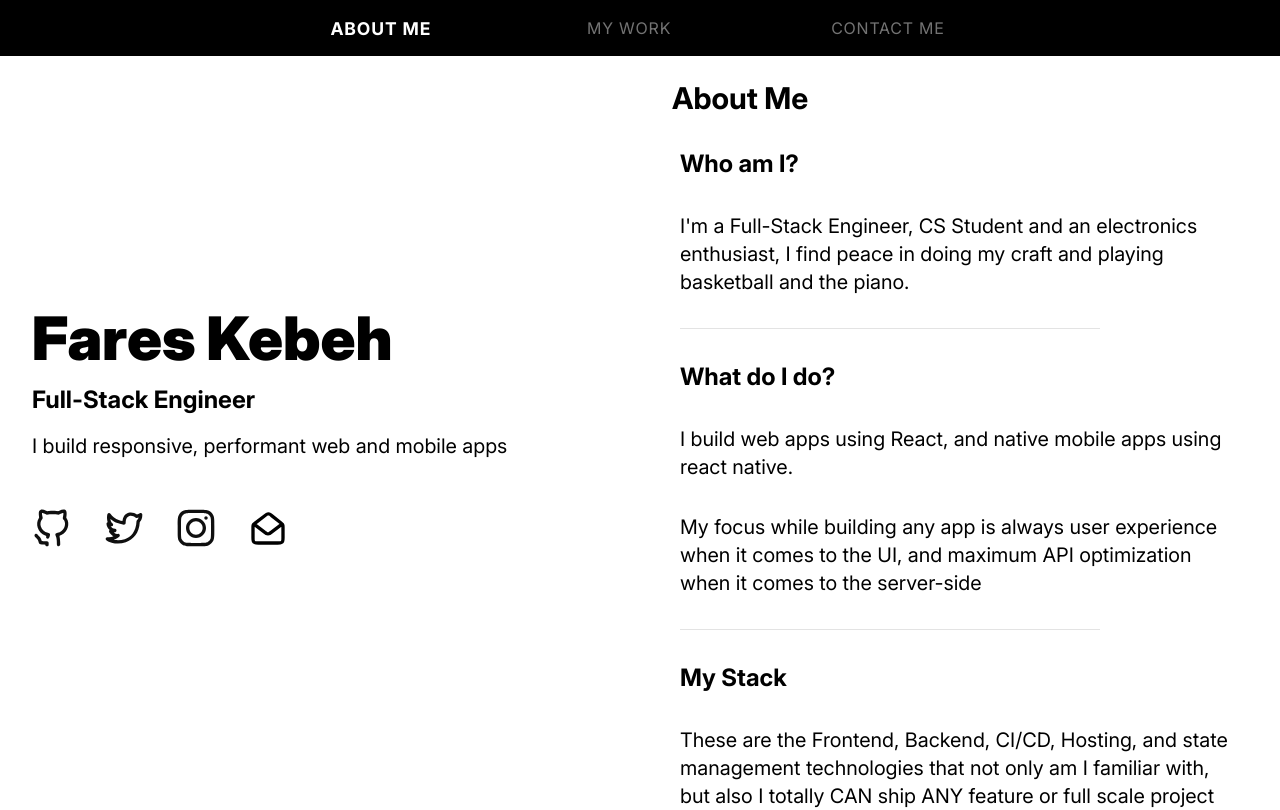
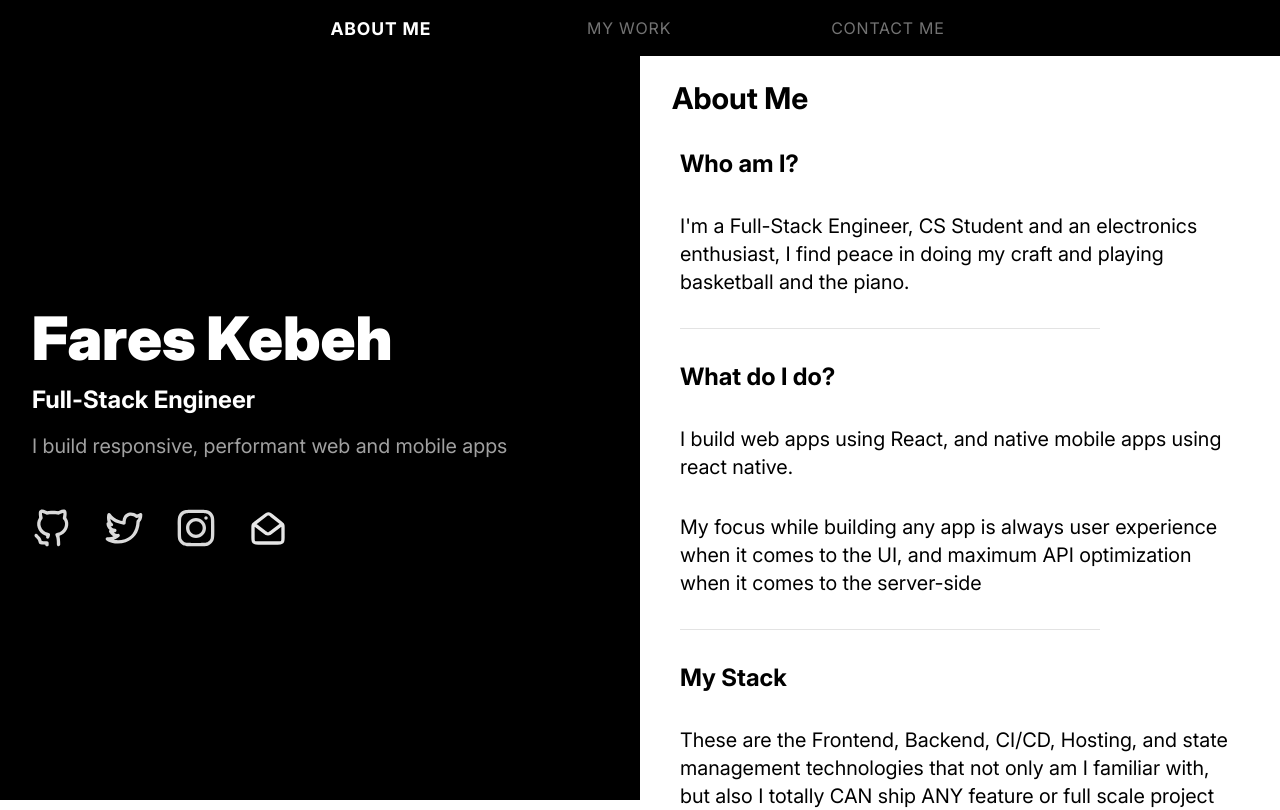
Before and after one commit to fareskebeh/portfolio-1, a React (Vite) app: page /about in a window 1280 px wide. Shown: the top 810 px of the page. Built offline with nearby package versions, Linux system fonts and the light colour scheme.

Commit message:
feat: card basic styling

```diff
--- a/src/pages/Card.tsx
+++ b/src/pages/Card.tsx
@@ -29,20 +29,20 @@ const Card = () => {
   ]
 
   return (
-    <div className="pt-14 px-8 sm:fixed top-0 h-100 sm:h-auto left-0 bottom-0 right-1/2 flex flex-col justify-center">
+    <div className="bg-black text-white pt-14 px-8 sm:fixed top-0 h-100 sm:h-auto left-0 bottom-0 right-1/2 flex flex-col justify-center">
 
       <div className="space-y-8 sm:space-y-12">
         <div className="space-y-2 sm:space-y-4">
           <p className="font-black text-5xl sm:text-6xl">Fares Kebeh</p>
           <p className="text-2xl font-bold">Full-Stack Engineer</p>
-          <p className="text-xl">I build responsive, performant web and mobile apps</p>
+          <p className="text-xl text-neutral-400">I build responsive, performant web and mobile apps</p>
         </div>
 
         <div className=" flex gap-8">
           {
             socials.map((social,index)=> (
                 <a key={index} target="_blank" href={social.link}>
-                  <img className="w-10" src={social.icon}/>
+                  <img className="w-10 hover:opacity-80 transition duration-200 invert-90" src={social.icon}/>
                 </a>
             ))
           }
```
